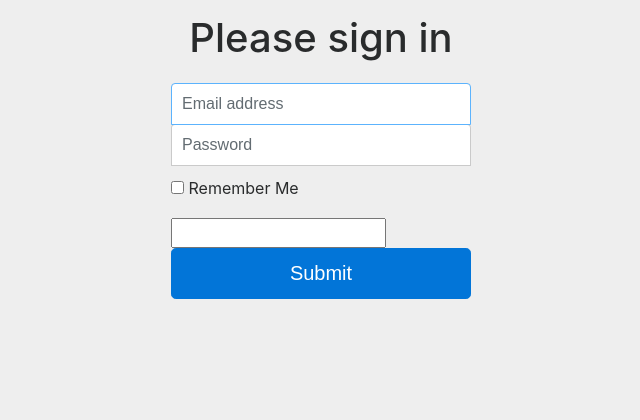
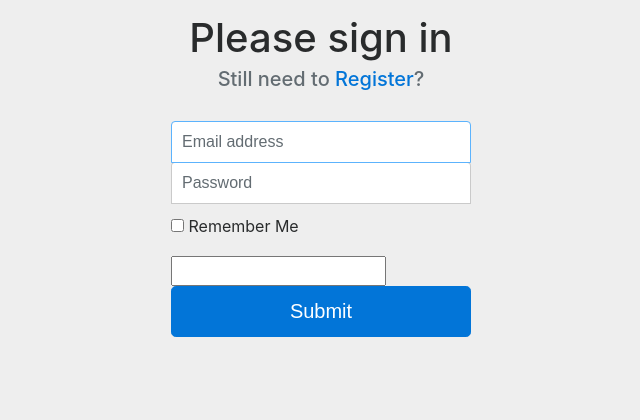
Before and after one commit to TechnoConserve/seed_database, a Flask app: template templates/security/login_user.html in a window 1280 px wide. Shown: the part 56-476 px from the top of the page, without its empty margins (319-959 px from the left). Run offline with Flask 2, Linux system fonts and the light colour scheme; the template is opened without the code that fills it: most values are stand-ins (such as "Sample title", 1, 10 or a date in 2020); form fields are guessed from the names that the template uses; parts of the project's set-up code (start-up, migrations or seed data) failed here and were passed over; some libraries are stand-ins or nearby versions.

Commit message:
Added link to registration from login page.

```diff
--- a/templates/security/login_user.html
+++ b/templates/security/login_user.html
@@ -7,6 +7,7 @@
 {% block nav %}{{ super() }}{% endblock %}
 
 {% block content_title %}<div class="text-center">Please sign in</div>{% endblock %}
+{% block content_subtitle %}<p class="text-muted text-center">Still need to <a href="{{ url_for('security.register') }}">Register</a>?</p>{% endblock %}
 
 {% block content %}
 <div class="container">
```
